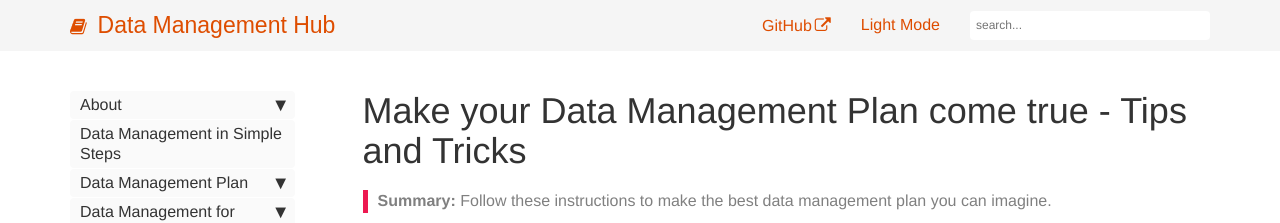
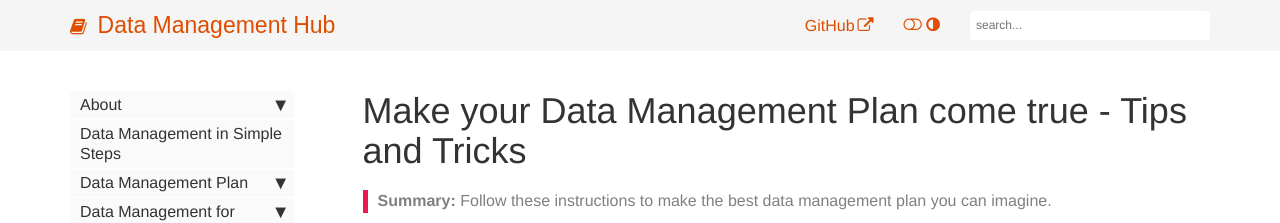
Before and after one commit to ELIXIR-Belgium/rdm-guide, a Jekyll site: the page built from index.md, in a window 1280 px wide. Shown: the top 223 px of the page. Built offline with Jekyll 4.4.1, drawn with Linux system fonts in a browser that asks for light colours; some web fonts are replaced.

Commit message:
toggle icon

```diff
--- a/_includes/topnav.html
+++ b/_includes/topnav.html
@@ -55,7 +55,8 @@
 			{% include feedback.html %}
         {% endif %}
                 <li>
-                    <a href="#" id="theme-toggle" onclick="modeSwitcher()">Light Mode</a>
+                    <a href="#" id="theme-toggle" onclick="modeSwitcher()"><i id="tg-sb-icon" style="color: #de4d00;" class="fa fa-toggle-off"></i>
+                    <i style="color: #de4d00;" class="fa fa-adjust"></i></a>
                 </li>
                 <!--comment out this block if you want to hide search-->
                 <li>
--- a/js/mode-switcher.js
+++ b/js/mode-switcher.js
@@ -2,19 +2,19 @@
 let theme = sessionStorage.getItem('theme');
 
 // if (systemInitiatedDark.matches) {
-// 	document.getElementById("theme-toggle").innerHTML = '<i id="tg-sb-icon" style="color: #de4d00;" class="fa fa-toggle-off"></i>';
+// 	document.getElementById("theme-toggle").innerHTML = '<i style="color: #de4d00;" class="fa fa-adjust"></i>  <i id="tg-sb-icon" style="color: #de4d00;" class="fa fa-toggle-on"></i>';
 // } else {
-// 	document.getElementById("theme-toggle").innerHTML = '<i id="tg-sb-icon" style="color: #de4d00;" class="fa fa-toggle-on"></i>';
+// 	document.getElementById("theme-toggle").innerHTML = '<i style="color: #de4d00;" class="fa fa-adjust"></i>  <i id="tg-sb-icon" style="color: #de4d00;" class="fa fa-toggle-off"></i>';
 // }
 
 // function prefersColorTest(systemInitiatedDark) {
 //   if (systemInitiatedDark.matches) {
 //   	document.documentElement.setAttribute('data-theme', 'dark');
-//    	document.getElementById("theme-toggle").innerHTML = '<i id="tg-sb-icon" style="color: #de4d00;" class="fa fa-toggle-off"></i>';
+//    	document.getElementById("theme-toggle").innerHTML = '<i style="color: #de4d00;" class="fa fa-adjust"></i>  <i id="tg-sb-icon" style="color: #de4d00;" class="fa fa-toggle-on"></i>';
 //    	sessionStorage.setItem('theme', '');
 //   } else {
 //   	document.documentElement.setAttribute('data-theme', 'light');
-//     document.getElementById("theme-toggle").innerHTML = '<i id="tg-sb-icon" style="color: #de4d00;" class="fa fa-toggle-on"></i>';
+//     document.getElementById("theme-toggle").innerHTML = '<i style="color: #de4d00;" class="fa fa-adjust"></i>  <i id="tg-sb-icon" style="color: #de4d00;" class="fa fa-toggle-off"></i>';
 //     sessionStorage.setItem('theme', '');
 //   }
 // }
@@ -26,28 +26,28 @@ function modeSwitcher() {
 	if (theme === "dark") {
 		document.documentElement.setAttribute('data-theme', 'light');
 		sessionStorage.setItem('theme', 'light');
-		document.getElementById("theme-toggle").innerHTML = '<i id="tg-sb-icon" style="color: #de4d00;" class="fa fa-toggle-on"></i>';
+		document.getElementById("theme-toggle").innerHTML = '<i style="color: #de4d00;" class="fa fa-adjust"></i>  <i id="tg-sb-icon" style="color: #de4d00;" class="fa fa-toggle-off"></i>';
 	}	else if (theme === "light") {
 		document.documentElement.setAttribute('data-theme', 'dark');
 		sessionStorage.setItem('theme', 'dark');
-		document.getElementById("theme-toggle").innerHTML = '<i id="tg-sb-icon" style="color: #de4d00;" class="fa fa-toggle-off"></i>';
+		document.getElementById("theme-toggle").innerHTML = '<i style="color: #de4d00;" class="fa fa-adjust"></i>  <i id="tg-sb-icon" style="color: #de4d00;" class="fa fa-toggle-on"></i>';
 	// } else if (systemInitiatedDark.matches) {
 	// 	document.documentElement.setAttribute('data-theme', 'light');
 	// 	sessionStorage.setItem('theme', 'light');
-	// 	document.getElementById("theme-toggle").innerHTML = '<i id="tg-sb-icon" style="color: #de4d00;" class="fa fa-toggle-on"></i>';
+	// 	document.getElementById("theme-toggle").innerHTML = '<i style="color: #de4d00;" class="fa fa-adjust"></i>  <i id="tg-sb-icon" style="color: #de4d00;" class="fa fa-toggle-off"></i>';
 	} else {
 		document.documentElement.setAttribute('data-theme', 'dark');
 		sessionStorage.setItem('theme', 'dark');
-		document.getElementById("theme-toggle").innerHTML = '<i id="tg-sb-icon" style="color: #de4d00;" class="fa fa-toggle-off"></i>';
+		document.getElementById("theme-toggle").innerHTML = '<i style="color: #de4d00;" class="fa fa-adjust"></i>  <i id="tg-sb-icon" style="color: #de4d00;" class="fa fa-toggle-on"></i>';
 	}
 }
 
 if (theme === "dark") {
 	document.documentElement.setAttribute('data-theme', 'dark');
 	sessionStorage.setItem('theme', 'dark');
-	document.getElementById("theme-toggle").innerHTML = '<i id="tg-sb-icon" style="color: #de4d00;" class="fa fa-toggle-off"></i>';
+	document.getElementById("theme-toggle").innerHTML = '<i style="color: #de4d00;" class="fa fa-adjust"></i>  <i id="tg-sb-icon" style="color: #de4d00;" class="fa fa-toggle-on"></i>';
 } else if (theme === "light") {
 	document.documentElement.setAttribute('data-theme', 'light');
 	sessionStorage.setItem('theme', 'light');
-	document.getElementById("theme-toggle").innerHTML = '<i id="tg-sb-icon" style="color: #de4d00;" class="fa fa-toggle-on"></i>';
+	document.getElementById("theme-toggle").innerHTML = '<i style="color: #de4d00;" class="fa fa-adjust"></i>  <i id="tg-sb-icon" style="color: #de4d00;" class="fa fa-toggle-off"></i>';
 }
```
